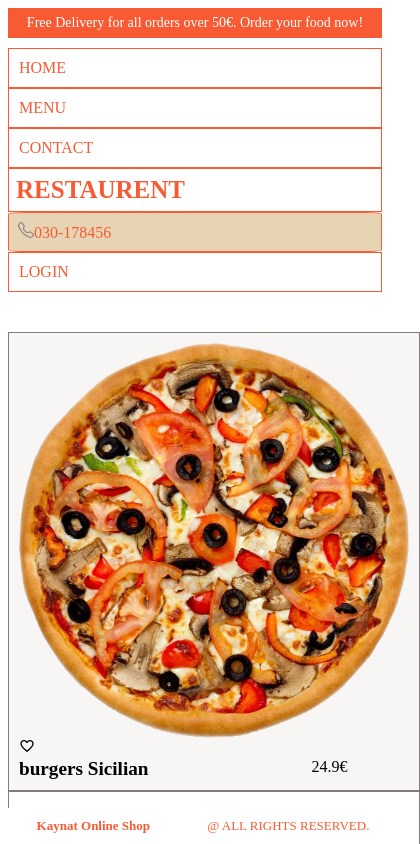
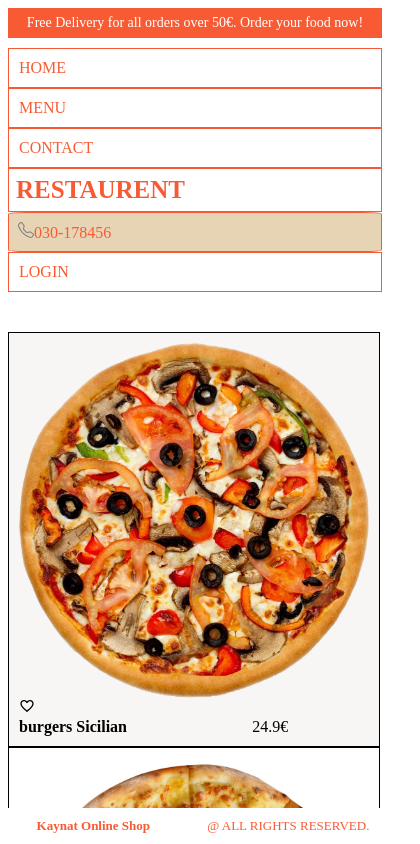
Before and after one commit to sabrinabu/restaurentapp2023, a React (Vite) app: page /menu/burgers in a window 390 px wide. Shown: the top 844 px of the page, 420 px wide, since content can reach past the window. Built offline with nearby package versions, Linux system fonts and the light colour scheme.

Commit message:
added responsive to Products and SingleProduct by adding width in % and min-width by fixed pixel (this is the bending point for responsive)

```diff
--- a/src/components/navbar/Navbar.tsx
+++ b/src/components/navbar/Navbar.tsx
@@ -10,7 +10,7 @@ export default function Navbar() {
   const user = useAppSelector((state) => state.user.user);
   const wishlist = useAppSelector((state) => state.wish);
   const { loginWithRedirect, logout, isAuthenticated } = useAuth0();
-  const { isSticky } = useStickyPart(100, 750);
+  const { isSticky } = useStickyPart(200, 750);
 
   return (
     <div className={isSticky ? "navbar stickyHeader" : "navbar"}>
--- a/src/components/product/Product.tsx
+++ b/src/components/product/Product.tsx
@@ -69,7 +69,7 @@ export default function Product({ product, productType }: productprops) {
       </span>
 
       <div className="lowerblock">
-        <span className="name">{product.title}</span>
+        <span className="title">{product.title}</span>
         {showButton ? (
           <button className="addToCardBtn" onClick={() => handleClick()}>
             Add to Cart
--- a/src/components/product/product.scss
+++ b/src/components/product/product.scss
@@ -4,7 +4,7 @@
   border: 1px solid rgb(131, 124, 124);
   padding: 10px;
   .img {
-    width: 390px;
+    max-width: 390px;
   }
   .lowerblock {
     display: flex;
@@ -32,3 +32,42 @@
     }
   }
 }
+
+@media only screen and (max-width: 450px) {
+  .product {
+    max-width: 350px;
+    display: flex;
+    flex-direction: column;
+    border: 1px solid;
+    padding: 10px;
+    .img {
+      max-width: 350px;
+    }
+    .lowerblock {
+      display: flex;
+      justify-content: space-between;
+
+      .title {
+        flex: 2;
+        font-size: medium;
+        font-weight: 600;
+        text-overflow: ellipsis;
+        white-space: nowrap;
+        overflow: hidden;
+      }
+      .price {
+        flex: 1;
+        font-weight: 500;
+      }
+      .addToCardBtn {
+        flex: 1;
+        width: 30px;
+        background-color: rgb(248, 91, 52);
+        color: white;
+        border-style: none;
+        cursor: pointer;
+        font-size: 13px;
+      }
+    }
+  }
+}
--- a/src/components/singlemenu/singlemenu.scss
+++ b/src/components/singlemenu/singlemenu.scss
@@ -1,6 +1,6 @@
 .singlemenu {
   flex: 1;
-  min-width: 300px;
+  min-width: 250px;
   display: flex;
   position: relative;
   border: 1px solid;
--- a/src/pages/product/product.scss
+++ b/src/pages/product/product.scss
@@ -4,19 +4,21 @@
     justify-content: center;
     align-items: center;
     flex-wrap: wrap;
-    padding: 0 30px 0 30px;
     .imgBlock {
+      flex: 1;
       display: flex;
       justify-content: center;
       align-items: center;
-      flex: 1;
       .img {
+        border: 1px solid;
         flex: 1;
-        width: 600px;
+        min-width: 300px;
+        width: 100%;
         padding: 20px;
       }
     }
     .textBlock {
+      min-width: 300px;
       padding: 20px;
       flex: 1;
       border: 1px solid;
```
